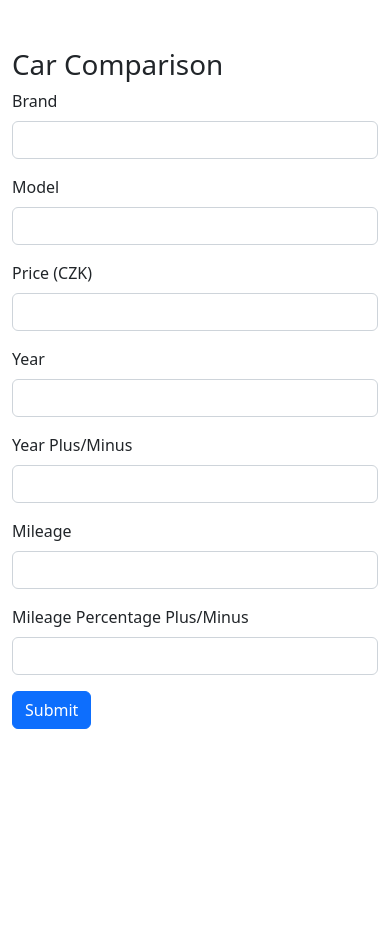
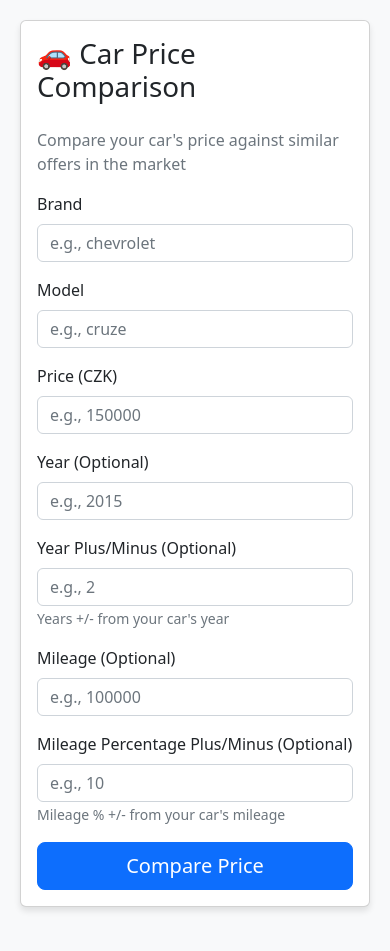
Before and after one commit to Filip057/bazos-analysis, a Flask app: template templates/car-compare.html in a window 390 px wide. Before the commit the page ends 729 px from the top, so only its background shows below. Run offline with Flask 3, Linux system fonts and the light colour scheme; the template is opened without the code that fills it: values that come from a table or form of the project are taken from there, others are empty; some libraries are stand-ins or nearby versions.

Commit message:
feat: implement proper logging and fix frontend display
Logging Improvements:
- Replace all print() statements with proper logging framework
- Add logging to data_scrap.py with file and console output (scraper.log)
- Add logging to database_operations.py
- Use appropriate log levels (INFO, WARNING, ERROR)
- Better error tracking and debugging capabilities

Frontend Improvements:
- Complete rewrite of car-compare.html template
- Modern responsive design with Bootstrap
- Add loading states and spinner
- Fix API endpoint calls (use proper path parameters)
- Create dedicated car-compare.js JavaScript file
- Display comprehensive comparison results:
  * Percentile visualization
  * Stats breakdown (total cars, cheaper, more expensive)
  * Car details summary with applied filters
  * Contextual advice based on percentile
- Add error handling with user-friendly messages
- Smooth scroll to results
- Visual feedback for all states

Features Added:
- Real-time comparison results display
- Percentile breakdown with interpretation
- Filter information display (year range, mileage range)
- Price analysis recommendations
- Responsive card-based layout
- Form validation feedback

UX Improvements:
- Placeholders for all form fields
- Helper text for complex fields
- Large, accessible submit button
- Loading indicator during API calls
- Color-coded statistics
- Professional styling

Files Modified:
- data_scrap.py - Add logging framework
- database_operations.py - Add logging
- templates/car-compare.html - Complete redesign
- static/js/car-compare.js - NEW dedicated JavaScript

Results:
- Users can now see comparison results in browser
- Better error messages and handling
- Improved scraper debugging with log files
- Professional, production-ready UI

```diff
--- /dev/null
+++ b/static/js/car-compare.js
@@ -0,0 +1,165 @@
+/**
+ * Car Comparison Form Handler
+ * Handles form submission and displays comparison results
+ */
+
+document.addEventListener("DOMContentLoaded", function() {
+    const form = document.getElementById("carComparisonForm");
+    const submitBtn = form.querySelector('button[type="submit"]');
+    const submitText = document.getElementById("submitText");
+    const loading = document.getElementById("loading");
+    const resultsCard = document.getElementById("resultsCard");
+    const resultsContent = document.getElementById("resultsContent");
+
+    form.addEventListener("submit", async function(e) {
+        e.preventDefault();
+
+        // Get form data
+        const formData = new FormData(form);
+        const brand = formData.get('brand');
+        const model = formData.get('model');
+        const price = formData.get('price');
+        const year = formData.get('year');
+        const y_plusminus = formData.get('y_plusminus');
+        const mileage = formData.get('mileage');
+        const m_pct_plusminus = formData.get('m_pct_plusminus');
+
+        // Validate required fields
+        if (!brand || !model || !price) {
+            showError("Please fill in Brand, Model, and Price fields");
+            return;
+        }
+
+        // Show loading state
+        submitBtn.disabled = true;
+        loading.style.display = 'inline-block';
+        submitText.textContent = 'Comparing...';
+        resultsCard.style.display = 'none';
+
+        try {
+            // Build API URL with path parameters
+            let apiUrl = `/api/car-compare/${encodeURIComponent(brand)}/${encodeURIComponent(model)}/${price}`;
+
+            // Add query parameters for optional filters
+            const params = new URLSearchParams();
+            if (year) params.append('year', year);
+            if (y_plusminus) params.append('y_plusminus', y_plusminus);
+            if (mileage) params.append('mileage', mileage);
+            if (m_pct_plusminus) params.append('m_pct_plusminus', m_pct_plusminus);
+
+            if (params.toString()) {
+                apiUrl += '?' + params.toString();
+            }
+
+            // Make API request
+            const response = await fetch(apiUrl, {
+                method: 'GET',
+                headers: {
+                    'Accept': 'application/json'
+                }
+            });
+
+            const data = await response.json();
+
+            if (!response.ok) {
+                // Handle error response
+                if (response.status === 404) {
+                    showError(data.error || data.message || 'No similar cars found for comparison');
+                } else if (response.status === 400) {
+                    showError(data.error || 'Invalid input. Please check your values.');
+                } else {
+                    showError(data.error || 'An error occurred while fetching data');
+                }
+            } else {
+                // Display success results
+                displayResults(data, brand, model, price);
+            }
+
+        } catch (error) {
+            console.error('Error:', error);
+            showError('Network error: Could not connect to server. Please try again.');
+        } finally {
+            // Reset button state
+            submitBtn.disabled = false;
+            loading.style.display = 'none';
+            submitText.textContent = 'Compare Price';
+        }
+    });
+
+    function displayResults(data, brand, model, price) {
+        const percentile = data.percentile.toFixed(2);
+        const totalCars = data.total_similar_cars;
+        const cheaper = data.cars_cheaper;
+        const moreExpensive = data.cars_more_expensive;
+        const filters = data.filters_applied;
+
+        let html = `
+            <div class="text-center mb-4">
+                <div class="percentile-display">${percentile}%</div>
+                <p class="lead">${data.message}</p>
+            </div>
+
+            <div class="row text-center mb-4">
+                <div class="col-md-4">
+                    <div class="stats-item">
+                        <h3 class="text-primary">${totalCars}</h3>
+                        <p class="text-muted mb-0">Similar Cars Found</p>
+                    </div>
+                </div>
+                <div class="col-md-4">
+                    <div class="stats-item">
+                        <h3 class="text-success">${cheaper}</h3>
+                        <p class="text-muted mb-0">Cars Cheaper</p>
+                    </div>
+                </div>
+                <div class="col-md-4">
+                    <div class="stats-item">
+                        <h3 class="text-danger">${moreExpensive}</h3>
+                        <p class="text-muted mb-0">Cars More Expensive</p>
+                    </div>
+                </div>
+            </div>
+
+            <div class="alert alert-info">
+                <h5>Your Car Details:</h5>
+                <ul class="mb-0">
+                    <li><strong>Brand:</strong> ${brand}</li>
+                    <li><strong>Model:</strong> ${model}</li>
+                    <li><strong>Price:</strong> ${price.toLocaleString()} CZK</li>
+                    ${filters.year_range ? `<li><strong>Year Range:</strong> ${filters.year_range}</li>` : ''}
+                    ${filters.mileage_range ? `<li><strong>Mileage Range:</strong> ${filters.mileage_range} km</li>` : ''}
+                </ul>
+            </div>
+
+            <div class="mt-4">
+                <h5>What does this mean?</h5>
+                <p class="text-muted">
+                    ${percentile < 50
+                        ? "✅ Great deal! Your car is priced lower than most similar offers."
+                        : percentile < 75
+                        ? "👍 Fair price. Your car is competitively priced."
+                        : "⚠️ Higher than average. You might want to reconsider the price."}
+                </p>
+            </div>
+        `;
+
+        resultsContent.innerHTML = html;
+        resultsCard.style.display = 'block';
+
+        // Smooth scroll to results
+        resultsCard.scrollIntoView({ behavior: 'smooth', block: 'nearest' });
+    }
+
+    function showError(message) {
+        const errorHtml = `
+            <div class="error-message">
+                <h5>❌ Error</h5>
+                <p class="mb-0">${message}</p>
+            </div>
+        `;
+
+        resultsContent.innerHTML = errorHtml;
+        resultsCard.style.display = 'block';
+        resultsCard.scrollIntoView({ behavior: 'smooth', block: 'nearest' });
+    }
+});
--- a/templates/car-compare.html
+++ b/templates/car-compare.html
@@ -4,47 +4,111 @@
     <meta charset="UTF-8">
     <meta name="viewport" content="width=device-width, initial-scale=1.0">
     <title>Car Comparison</title>
-    <link href="static/css/styles.css" rel="stylesheet" />
+    <link href="https://cdn.jsdelivr.net/npm/bootstrap@5.2.3/dist/css/bootstrap.min.css" rel="stylesheet">
+    <style>
+        body {
+            background-color: #f8f9fa;
+            padding: 20px;
+        }
+        .main-container {
+            max-width: 900px;
+            margin: 0 auto;
+        }
+        .card {
+            box-shadow: 0 4px 6px rgba(0, 0, 0, 0.1);
+        }
+        #loading {
+            display: none;
+        }
+        .spinner-border {
+            width: 1.5rem;
+            height: 1.5rem;
+        }
+        #resultsCard {
+            display: none;
+        }
+        .percentile-display {
+            font-size: 3rem;
+            font-weight: bold;
+            color: #0d6efd;
+        }
+        .stats-item {
+            border-left: 4px solid #0d6efd;
+            padding-left: 15px;
+            margin-bottom: 15px;
+        }
+        .error-message {
+            background-color: #f8d7da;
+            border-left: 4px solid #dc3545;
+            padding: 15px;
+            margin: 15px 0;
+            border-radius: 4px;
+        }
+    </style>
 </head>
 <body>
-    <div class="container mt-5">
-        <h1>Car Comparison</h1>
-        <form id="carComparisonForm" class="row g-3">
+    <div class="main-container">
+        <div class="card mb-4">
+            <div class="card-body">
+                <h1 class="card-title mb-4">🚗 Car Price Comparison</h1>
+                <p class="text-muted">Compare your car's price against similar offers in the market</p>
+
+                <form id="carComparisonForm">
                     {{ form.hidden_tag() }}
+                    <div class="row g-3">
                         <div class="col-md-6">
                             <label for="{{ form.brand.id }}" class="form-label">{{ form.brand.label }}</label>
-                {{ form.brand(class="form-control") }}
+                            {{ form.brand(class="form-control", placeholder="e.g., chevrolet") }}
                         </div>
                         <div class="col-md-6">
                             <label for="{{ form.model.id }}" class="form-label">{{ form.model.label }}</label>
-                {{ form.model(class="form-control") }}
+                            {{ form.model(class="form-control", placeholder="e.g., cruze") }}
+                        </div>
+                        <div class="col-md-12">
+                            <label for="{{ form.price.id }}" class="form-label">{{ form.price.label }}</label>
+                            {{ form.price(class="form-control", placeholder="e.g., 150000") }}
+                        </div>
+                        <div class="col-md-6">
+                            <label for="{{ form.year.id }}" class="form-label">{{ form.year.label }} (Optional)</label>
+                            {{ form.year(class="form-control", placeholder="e.g., 2015") }}
+                        </div>
+                        <div class="col-md-6">
+                            <label for="{{ form.y_plusminus.id }}" class="form-label">{{ form.y_plusminus.label }} (Optional)</label>
+                            {{ form.y_plusminus(class="form-control", placeholder="e.g., 2") }}
+                            <small class="form-text text-muted">Years +/- from your car's year</small>
+                        </div>
+                        <div class="col-md-6">
+                            <label for="{{ form.mileage.id }}" class="form-label">{{ form.mileage.label }} (Optional)</label>
+                            {{ form.mileage(class="form-control", placeholder="e.g., 100000") }}
+                        </div>
+                        <div class="col-md-6">
+                            <label for="{{ form.m_pct_plusminus.id }}" class="form-label">{{ form.m_pct_plusminus.label }} (Optional)</label>
+                            {{ form.m_pct_plusminus(class="form-control", placeholder="e.g., 10") }}
+                            <small class="form-text text-muted">Mileage % +/- from your car's mileage</small>
                         </div>
                         <div class="col-12">
-                <label for="{{ form.price.id }}" class="form-label">{{ form.price.label }}</label>
-                {{ form.price(class="form-control") }}
+                            <button type="submit" class="btn btn-primary btn-lg w-100">
+                                <span id="submitText">Compare Price</span>
+                                <span id="loading" class="spinner-border spinner-border-sm ms-2" role="status">
+                                    <span class="visually-hidden">Loading...</span>
+                                </span>
+                            </button>
                         </div>
-            <div class="col-12">
-                <label for="{{ form.year.id }}" class="form-label">{{ form.year.label }}</label>
-                {{ form.year(class="form-control") }}
-            </div>
-            <div class="col-md-6">
-                <label for="{{ form.y_plusminus.id }}" class="form-label">{{ form.y_plusminus.label }}</label>
-                {{ form.y_plusminus(class="form-control") }}
-            </div>
-            <div class="col-md-6">
-                <label for="{{ form.mileage.id }}" class="form-label">{{ form.mileage.label }}</label>
-                {{ form.mileage(class="form-control") }}
-            </div>
-            <div class="col-12">
-                <label for="{{ form.m_pct_plusminus.id }}" class="form-label">{{ form.m_pct_plusminus.label }}</label>
-                {{ form.m_pct_plusminus(class="form-control") }}
-            </div>
-            <div class="col-12">
-                <button type="submit" class="btn btn-primary">Submit</button>
                     </div>
                 </form>
             </div>
+        </div>
+
+        <!-- Results Card -->
+        <div id="resultsCard" class="card">
+            <div class="card-body">
+                <h2 class="card-title mb-4">Comparison Results</h2>
+                <div id="resultsContent"></div>
+            </div>
+        </div>
+    </div>
+
     <script src="https://cdn.jsdelivr.net/npm/bootstrap@5.2.3/dist/js/bootstrap.bundle.min.js"></script>
-    <script src="static/js/scripts.js"></script>
+    <script src="{{ url_for('static', filename='js/car-compare.js') }}"></script>
 </body>
 </html>
```
Also changed, not shown: data_scrap.py (+36 -20 lines), database_operations.py (+6 -2 lines). Lines whose indentation alone changed are shown as unchanged.
